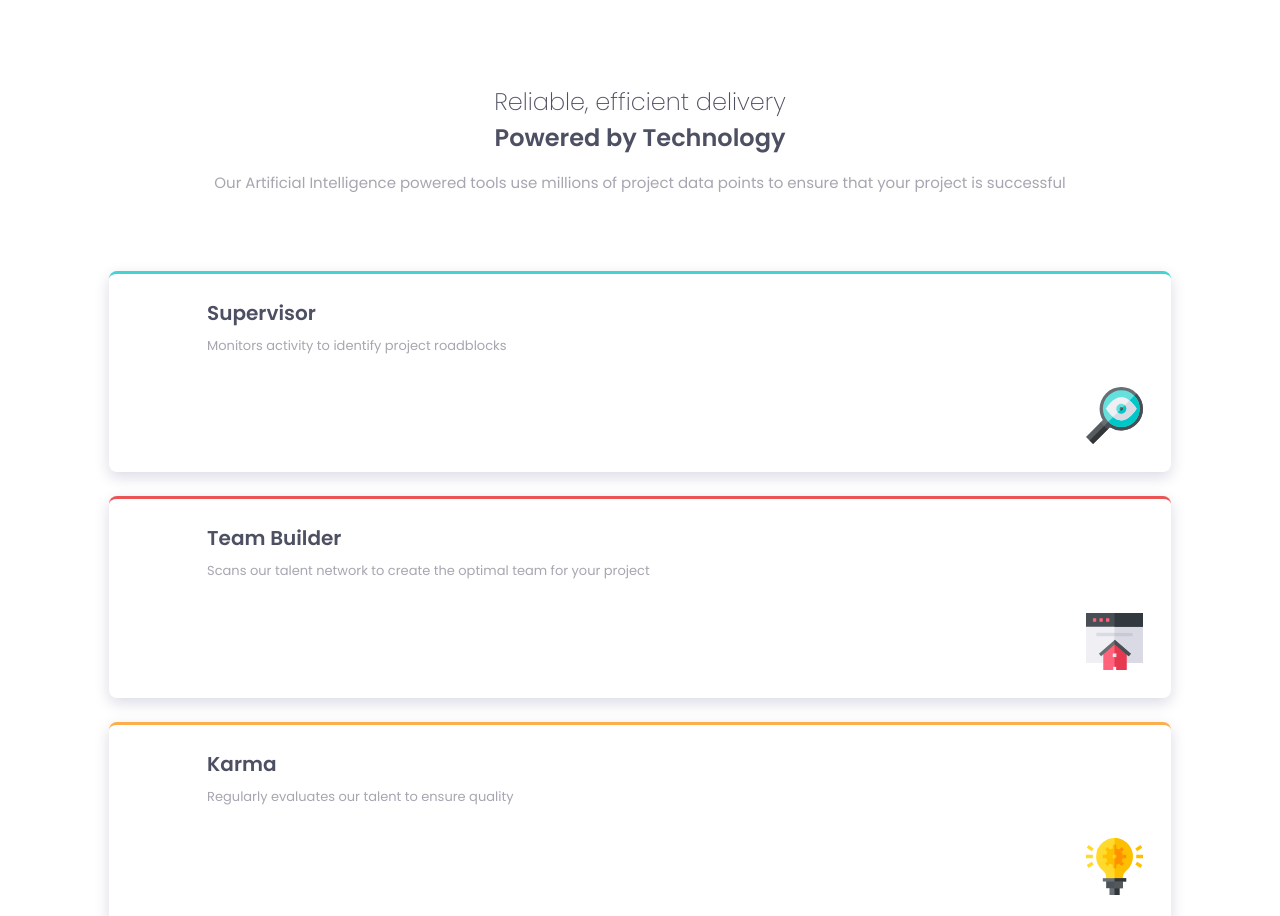
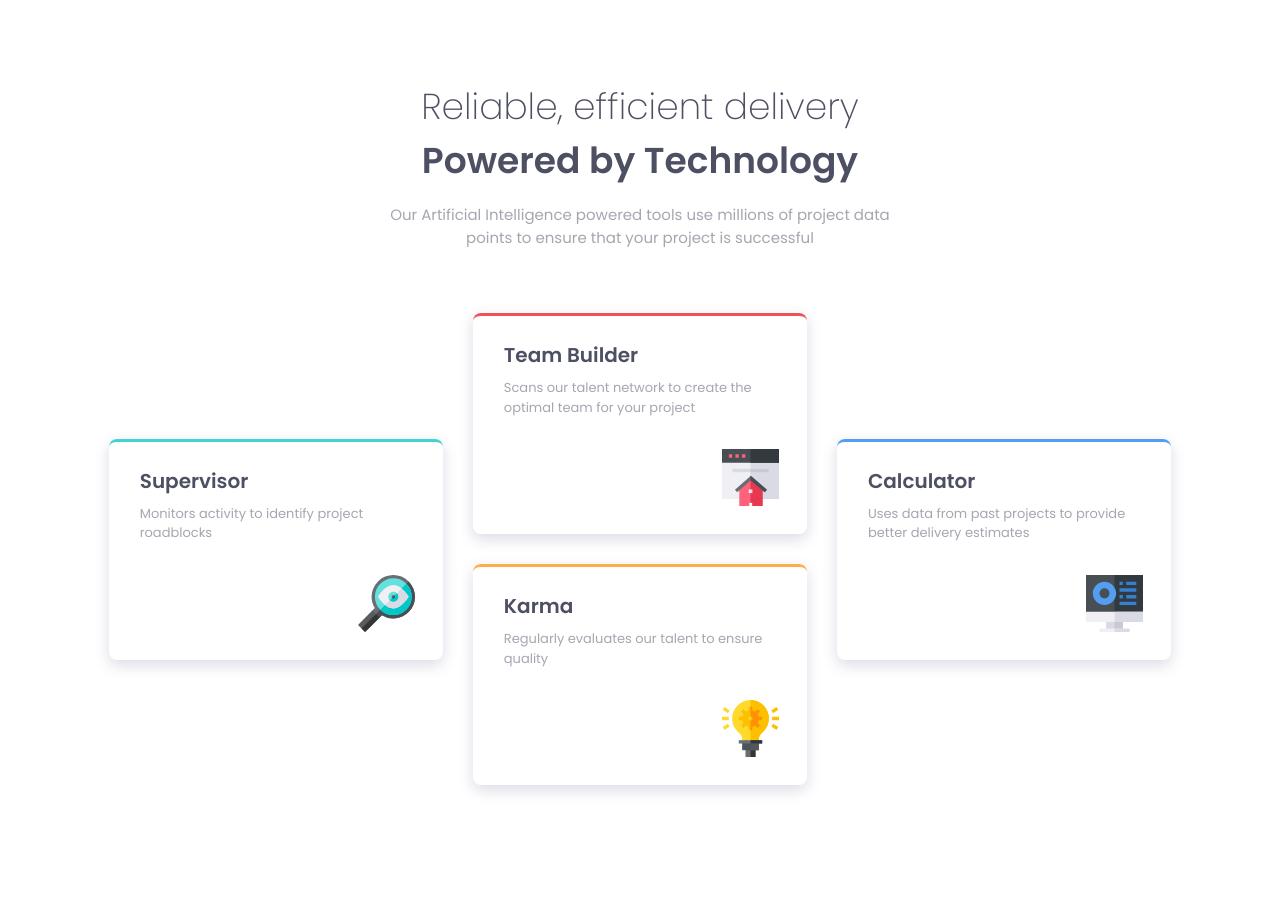
Before and after one commit to AA1057/four-card-feature-section-website, a plain HTML site: page index.html in a window 1280 px wide. Shown: the top 916 px of the page. After the commit the page ends 863 px from the top, so only its background shows below. Drawn offline with Linux system fonts and the light colour scheme.

Commit message:
Desktop Design Done

```diff
--- a/style.css
+++ b/style.css
@@ -99,10 +99,12 @@ p {
 
 
 .container {
-  --heading: 3.5em;
-  --body: 1rem;
+  --heading: 5.3125rem;
+  --heading-bottom: 1rem;
+  --body: 4.75rem;
   width: 83%;
   margin: 0 auto;
+  max-width: 1110px;
 }
 
 .top-section {
@@ -112,7 +114,7 @@ p {
 .main-heading {
   margin-top: var(--heading);
   font-size: var(--fs-primary-heading);
-  margin-bottom: var(--body);
+  margin-bottom: var(--heading-bottom);
 }
 
 .main-heading-1 {
@@ -125,7 +127,7 @@ p {
 
 .main-para {
   font-size: var(--fs-primary-para);
-  margin-bottom: 4.75rem;
+  margin-bottom: var(--body);
 }
 
 .cards {
@@ -183,15 +185,38 @@ p {
   margin-bottom: 1.75rem;
 }
 
+@media (min-width:600px) {
+  .main-heading {
+    --heading: 5rem;
+    font-size: var(--fs-primary-heading-desktop);
+  }
 
-/* Utility classes */
-/* .card-child{
+  .main-para {
+    --body: 4rem;
+    max-width: 540px;
+    margin: 0 auto;
+    margin-bottom: var(--body);
+  }
 
-} */
-/* .card-heading{
+  .cards {
+    gap: 1.875rem;
+    grid-template-columns: 1fr 1fr 1fr;
+    grid-template-rows: 1fr 1fr;
+  }
 
-} */
-/* .card-para{
+  .card-1 {
+    grid-row: 1/3;
+    align-self: center;
+  }
 
-} */
-/* Display:grid; */
+  .card-3 {
+    grid-column: 2;
+  }
+
+  .card-4 {
+    grid-column: 3/4;
+    grid-row: 1/3;
+    align-self: center;
+  }
+
+}
```
